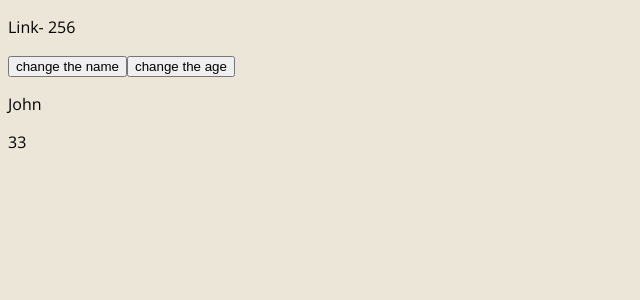
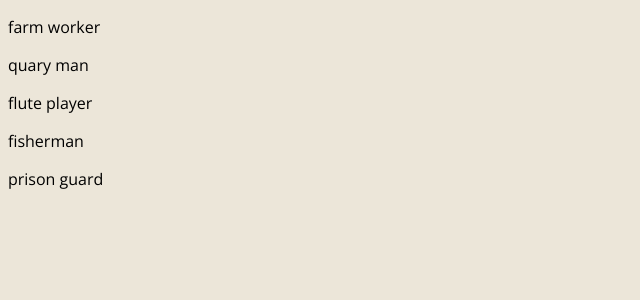
Before and after one commit to Antony-jacques/hyrule-jobs, a Vue app: page / in a window 1280 px wide. Shown: the top 300 px of the page, without its empty margins (0-640 px from the left). Built offline with nearby package versions, Linux system fonts and the light colour scheme.

Commit message:
use an interface

```diff
--- a/src/App.vue
+++ b/src/App.vue
@@ -1,43 +1,57 @@
 <template>
   <div class="app">
-    <p>{{name}}- {{age}}</p>
-    <button @click="changeName('Zelda')">change the name</button>
-    <button @click="changeAge('99')">change the age</button>
-    <p>{{ nameWithRef }}</p>
-    <p>{{ ageWithRef }}</p>
+    <p v-for="job in jobs" :key="job.id">
+      {{ job.title }}
+    </p>
   </div>
 
 </template>
 
 <script lang="ts">
 import { defineComponent, reactive, toRefs, ref } from 'vue';
+import Job from './types/job'
 
 export default defineComponent({ // defineComponent for typescript component
   name: 'App',
   components: { },
   setup(){
-    const state = reactive({
-      name: 'Link',
-      age: 256 as number | string // as or reactive object
-    })
+    const jobs = ref<Job[]>([
+      {
+        title: 'farm worker',
+        location: 'Lon Lon Ranch',
+        salary: 30000,
+        id: '1'
+      },
+      {
+        title: 'quary man',
+        location: 'Death Mountain',
+        salary: 32000,
+        id: '2'
+      },
+      {
+        title: 'flute player',
+        location: 'The lost Wood',
+        salary: 40000,
+        id: '3'
+      },
+      {
+        title: 'fisherman',
+        location: 'Lake Hylia',
+        salary: 30000,
+        id: '4'
+      },
+      {
+        title: 'prison guard',
+        location: 'Gerudo Valley',
+        salary: 25000,
+        id: '5'
+      },
+    ])
 
-    const nameWithRef = ref('John')
-    const ageWithRef = ref<number | string>(40) // <type> for ref
-
-    ageWithRef.value = '33'
-
-    return {...toRefs(state), nameWithRef, ageWithRef}
+    return { jobs }
   },
 
-  methods: {
-    changeName(newName: string){
-      this.name = newName
-      return newName
-    },
-    changeAge(newAge: string | number ){
-      this.age = newAge
-    }
-  }
+
 });
 </script>
 
--- /dev/null
+++ b/src/types/job.ts
@@ -0,0 +1,8 @@
+interface Job {
+    title: string,
+    location: string,
+    salary: number,
+    id: string
+}
+
+export default Job
```
